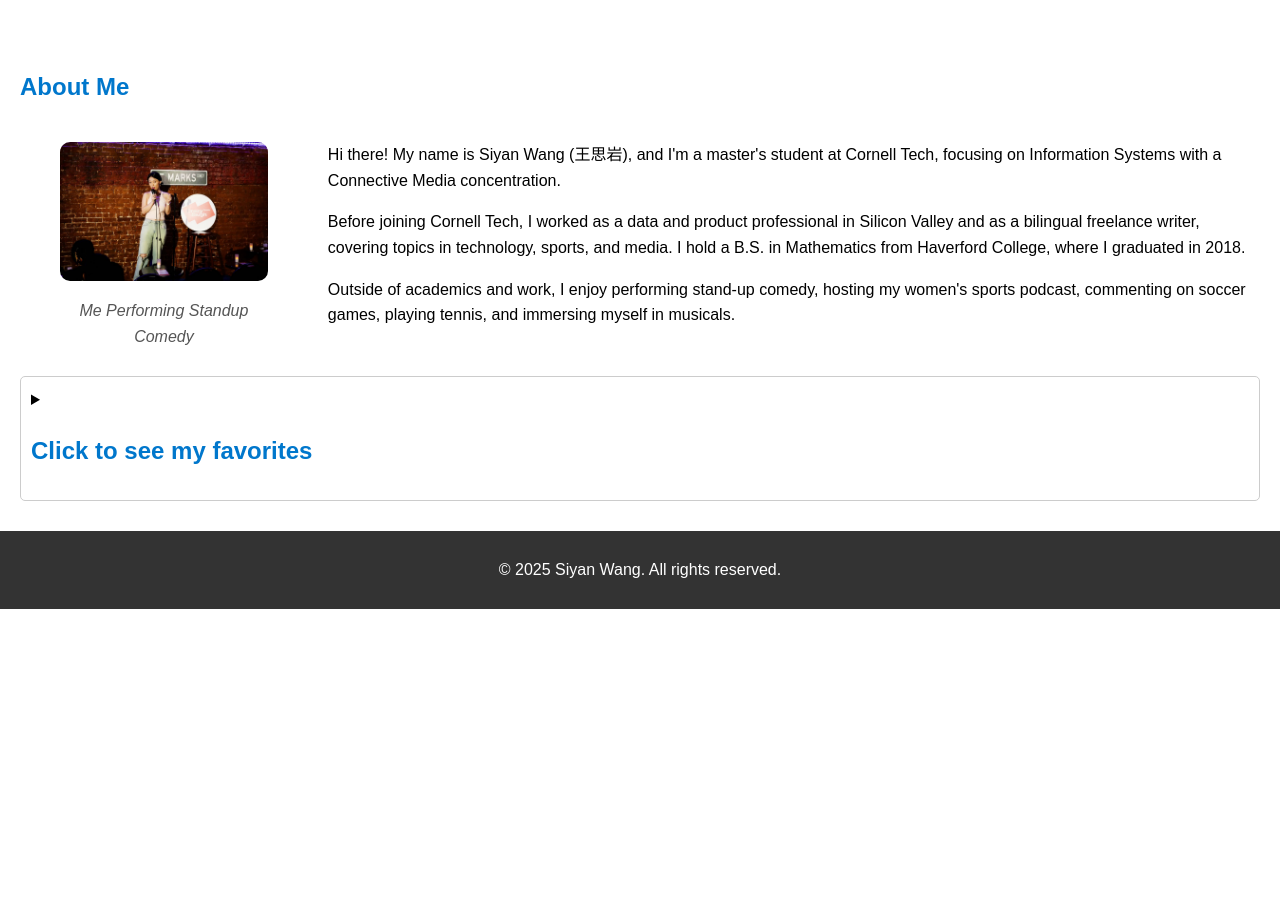
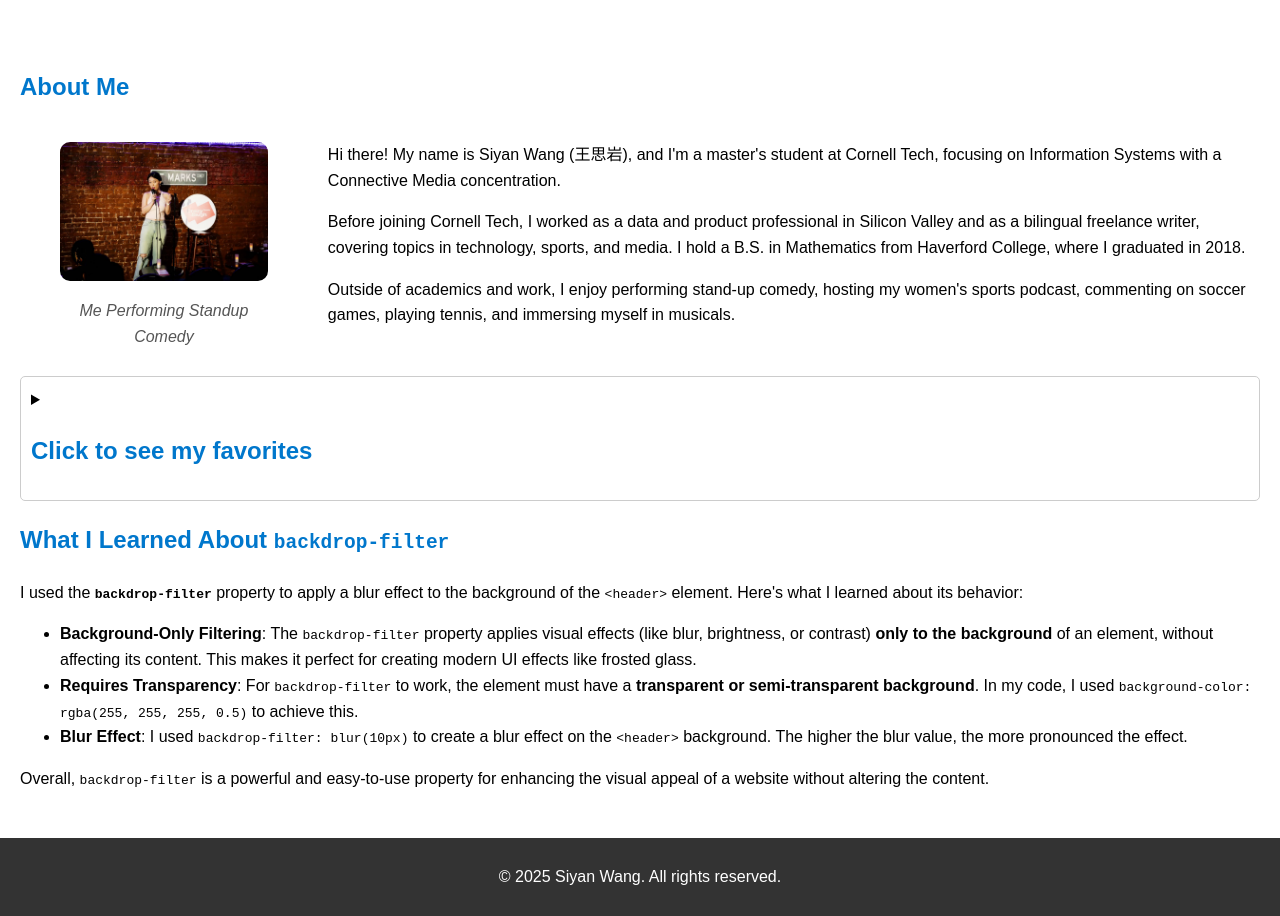
Before and after one commit to sw-cornell/cs5356-hw3, a plain HTML site: page index.html in a window 1280 px wide. Shown: the part 106-1022 px from the top of the page. Before the commit the page ends 800 px from the top, so only its background shows below. Drawn offline with Linux system fonts and the light colour scheme.

Commit message:
Using image filters

```diff
--- a/index.html
+++ b/index.html
@@ -51,6 +51,31 @@
                 </p>
             </details>
         </section>
+
+        <!-- Learning Summary Section -->
+        <section class="learning-summary">
+            <h2>What I Learned About <code>backdrop-filter</code></h2>
+            <p>
+                I used the <strong><code>backdrop-filter</code></strong> property to apply a blur effect to the background of the <code>&lt;header&gt;</code> element. Here's what I learned about its behavior:
+            </p>
+            <ul>
+                <li>
+                    <strong>Background-Only Filtering</strong>:
+                    The <code>backdrop-filter</code> property applies visual effects (like blur, brightness, or contrast) <strong>only to the background</strong> of an element, without affecting its content. This makes it perfect for creating modern UI effects like frosted glass.
+                </li>
+                <li>
+                    <strong>Requires Transparency</strong>:
+                    For <code>backdrop-filter</code> to work, the element must have a <strong>transparent or semi-transparent background</strong>. In my code, I used <code>background-color: rgba(255, 255, 255, 0.5)</code> to achieve this.
+                </li>
+                <li>
+                    <strong>Blur Effect</strong>:
+                    I used <code>backdrop-filter: blur(10px)</code> to create a blur effect on the <code>&lt;header&gt;</code> background. The higher the blur value, the more pronounced the effect.
+                </li>
+            </ul>
+            <p>
+                Overall, <code>backdrop-filter</code> is a powerful and easy-to-use property for enhancing the visual appeal of a website without altering the content.
+            </p>
+        </section>
     </main>
 
     <!-- Footer Section -->
--- a/styles.css
+++ b/styles.css
@@ -88,3 +88,9 @@ footer {
     padding: 10px 0;
     margin-top: 10px;
 }
+
+/* New Code: Add backdrop-filter to header */
+header {
+    background-color: rgba(255, 255, 255, 0.8); /* Semi-transparent background */
+    backdrop-filter: blur(10px); /* Background blur effect */
+}
```
